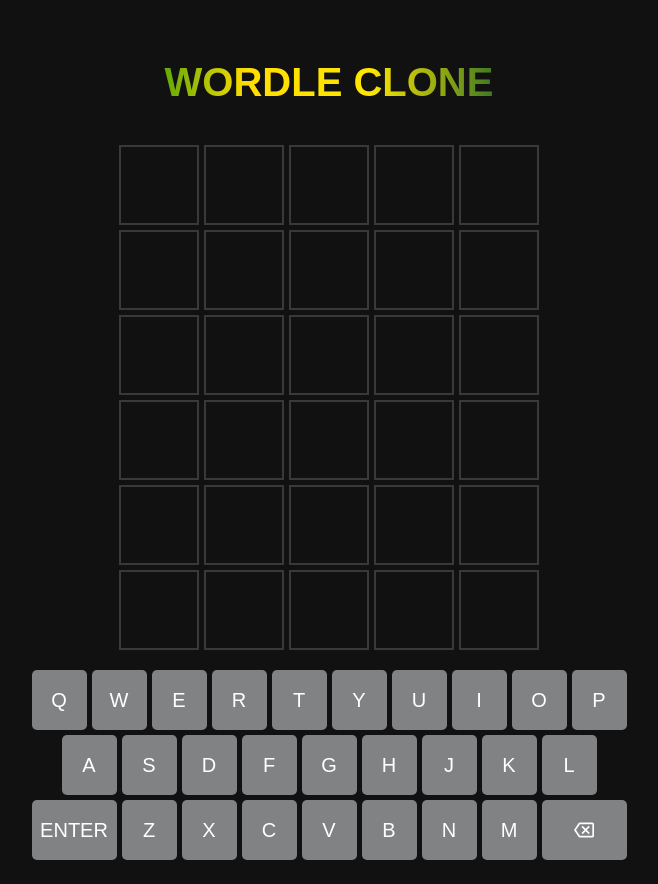
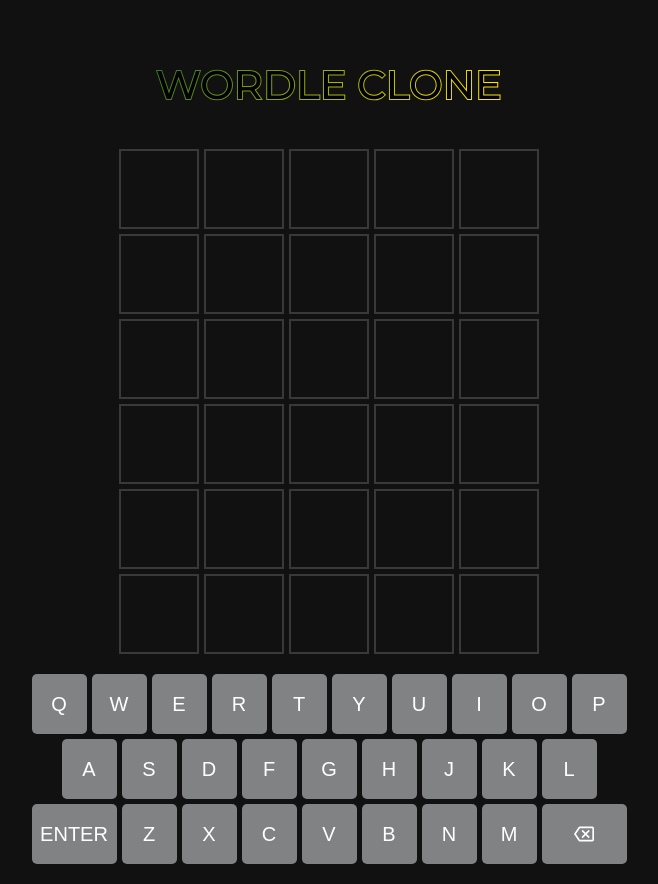
Before and after one commit to vm799/Wordle-with-dictionary, a plain HTML site: page index.html in a window 1280 px wide. Shown: the whole page, without its empty margins (311-969 px from the left). Drawn offline with Linux system fonts and the light colour scheme.

Commit message:
TITLE GRADIENT

```diff
--- a/index.html
+++ b/index.html
@@ -5,11 +5,15 @@
     <meta http-equiv="X-UA-Compatible" content="IE=edge">
     <meta name="viewport" content="width=device-width, initial-scale=1.0">
     <link rel="stylesheet" href="styles.css">
+
+<link rel="preconnect" href="https://fonts.googleapis.com">
+<link rel="preconnect" href="https://fonts.gstatic.com" crossorigin>
+<link href="https://fonts.googleapis.com/css2?family=Montserrat:wght@100;300;500&display=swap" rel="stylesheet">
     <script src="script.js" defer></script>
     <title>Wordle Clone</title>
 </head>
 <body>
-  <h1>WORDLE CLONE</h1>
+  <h1 class="text">WORDLE CLONE</h1>
     <div class="alert-container" data-alert-container>
     </div>
     <div data-guess-grid class="guess-grid">
--- a/styles.css
+++ b/styles.css
@@ -13,14 +13,25 @@ padding: 1em;
 font-size: clamp(.5rem, 2.5vmin, 1.5rem);
 }
 
-h1{
-    background: #1A910B;
-background: linear-gradient(to right, #1A910B 0%, #FFDD00 30%, #FFE600 60%, #03572D 100%);
--webkit-background-clip: text;
--webkit-text-fill-color: transparent;
+.text{
+    font-family: 'Montserrat', sans-serif;
+    font-weight: 500 ;
+    font-size: 2em;
+    margin: auto;
+    padding: 1em;
+    /* color: #eee; */
+    text-transform: capitalize;
+    background: linear-gradient(-45deg, #ec8805 0%, #FFDD00 30%, #FFE600 60%, #03572D 100%);
+    background-size: 200% 200%;
+    -webkit-background-clip: text;
+    -webkit-text-stroke: 2px transparent;
+/* background: #ec8805;
+background: linear-gradient(to right, #ec8805 0%, #FFDD00 30%, #FFE600 60%, #03572D 100%);
 
-margin: auto;
-padding: 1em;
+/* -webkit-text-fill-color: transparent;
+
+color: rgb(239, 239, 239);
+ */
 }
 
 .keyboard{
@@ -138,7 +149,7 @@ justify-content:center;
 .tile.dance{
     animation: dance 500ms ease-in-out;
     background: rgb(53,226,7);
-background: linear-gradient(0deg, rgba(53,226,7,1) 0%, rgba(231,220,5,1) 33%, rgba(130,226,7,1) 100%);
+    background: linear-gradient(-45deg, #ec8805 0%, #FFDD00 30%, #79d511 60%, #03572D 100%);
 }
 
 .tile.flip {
```
